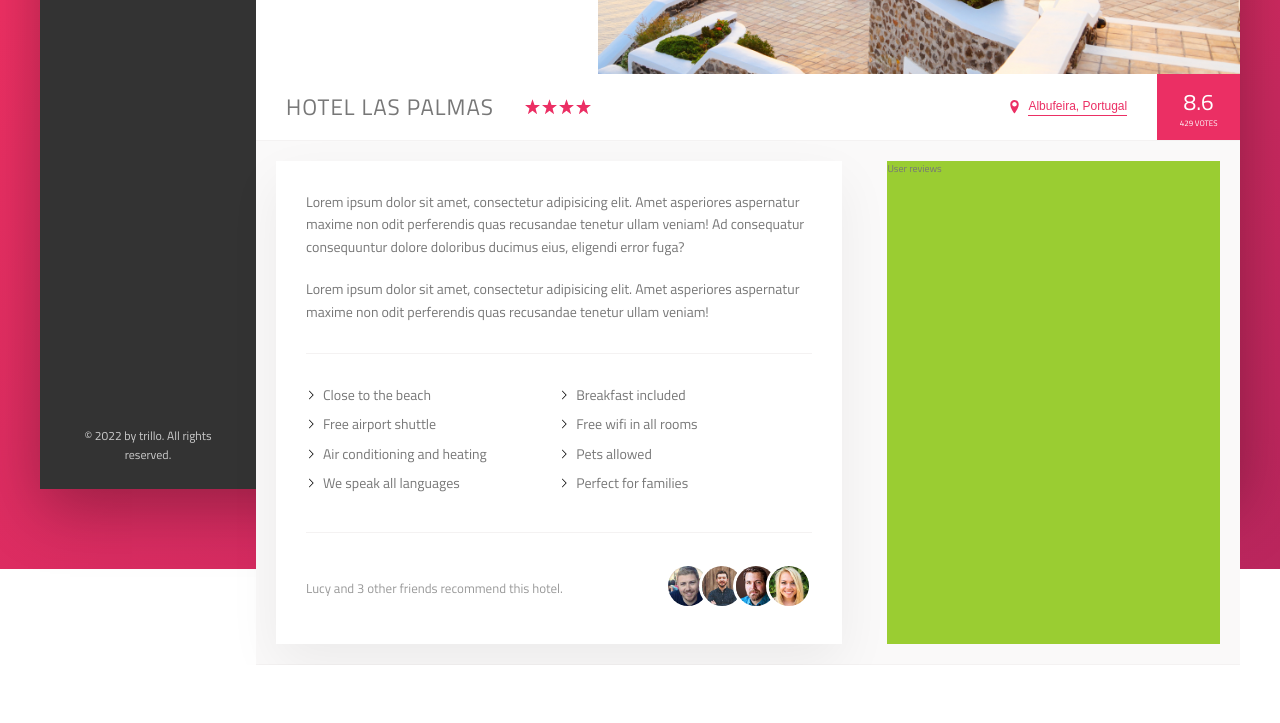
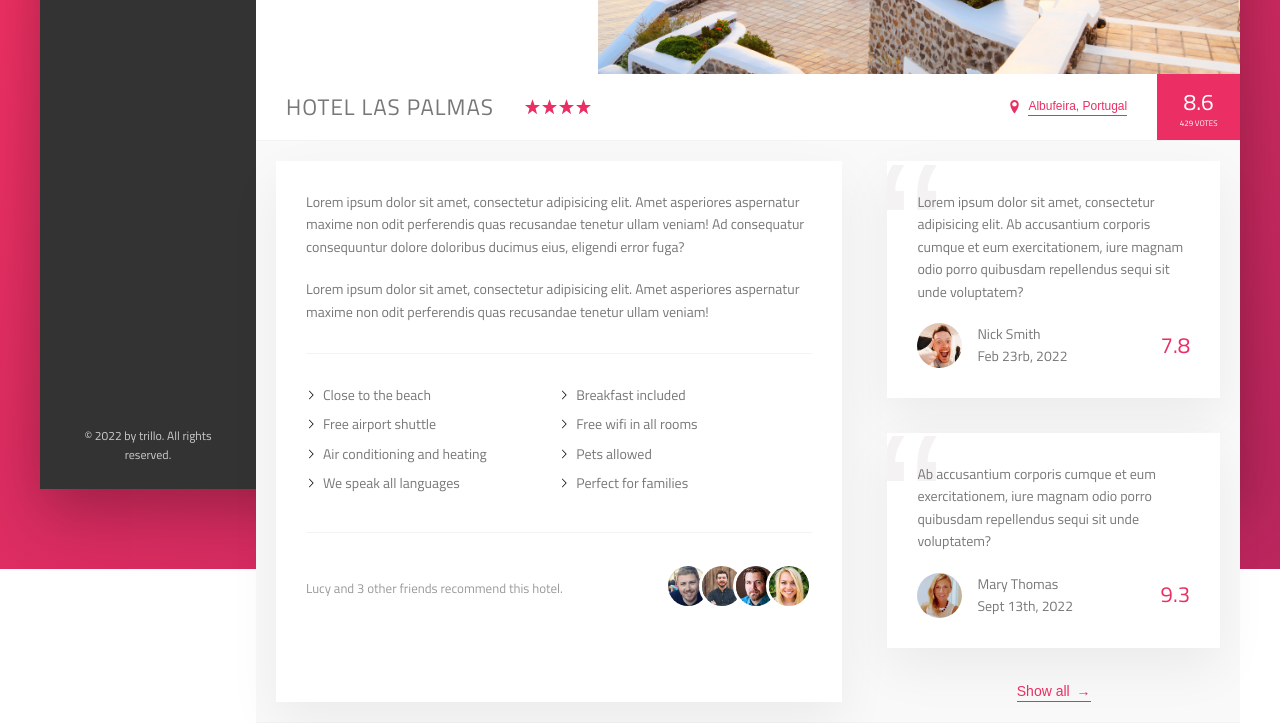
Before and after one commit to Belchenkov/trillo, a website: page index.html in a window 1280 px wide. Shown: the part 461-1184 px from the top of the page. Before the commit the page ends 1126 px from the top, so only its background shows below. Drawn offline with Linux system fonts and the light colour scheme.

Commit message:
Section User Review: finish section

```diff
--- a/index.html
+++ b/index.html
@@ -162,7 +162,34 @@
                             </div>
                         </div>
                         <div class="user-reviews">
-                            User reviews
+                            <figure class="review">
+                                <blockquote class="review__text">
+                                    Lorem ipsum dolor sit amet, consectetur adipisicing elit. Ab accusantium corporis cumque et eum exercitationem, iure magnam odio porro quibusdam repellendus sequi sit unde voluptatem?
+                                </blockquote>
+                                <figcaption class="review__user">
+                                    <img src="./img/user-1.jpg" alt="User 1" class="review__photo">
+                                    <div class="review__user-box">
+                                        <p class="review_user-name">Nick Smith</p>
+                                        <p class="review_user-date">Feb 23rb, 2022</p>
+                                    </div>
+                                    <div class="review__rating">7.8</div>
+                                </figcaption>
+                            </figure>
+                            <figure class="review">
+                                <blockquote class="review__text">
+                                    Ab accusantium corporis cumque et eum exercitationem, iure magnam odio porro quibusdam repellendus sequi sit unde voluptatem?
+                                </blockquote>
+                                <figcaption class="review__user">
+                                    <img src="./img/user-2.jpg" alt="User 2" class="review__photo">
+                                    <div class="review__user-box">
+                                        <p class="review_user-name">Mary Thomas</p>
+                                        <p class="review_user-date">Sept 13th, 2022</p>
+                                    </div>
+                                    <div class="review__rating">9.3</div>
+                                </figcaption>
+                            </figure>
+
+                            <button class="btn-inline">Show all <span>&rarr;</span></button>
                         </div>
                     </div>
                 </main>
--- a/sass/_components.scss
+++ b/sass/_components.scss
@@ -257,8 +257,17 @@
   background-color: transparent;
   cursor: pointer;
 
+  & span {
+    margin-left: 3px;
+    transition: margin-left .3s ease-in-out;
+  }
+
   &:hover {
     color: var(--color-grey-dark-1);
+
+    span {
+      margin-left: 8px;
+    }
   }
 
   &:focus {
@@ -340,3 +349,64 @@
     }
   }
 }
+
+// REVIEWS
+.review {
+  position: relative;
+  background-color: #fff;
+  box-shadow: var(--shadow-light);
+  padding: 3rem;
+  margin-bottom: 3.5rem;
+  overflow: hidden;
+
+  &__text {
+    margin-bottom: 2rem;
+    z-index: 10;
+    position: relative;
+  }
+
+  &__user {
+    display: flex;
+    align-items: center;
+  }
+
+  &__photo {
+    width: 4.5rem;
+    height: 4.5rem;
+    border-radius: 50%;
+    margin-right: 1.5rem;
+  }
+
+  &__user-box {
+    margin-right: auto;
+  }
+
+  &__user-name {
+    font-size: 1.1rem;
+    font-weight: 600;
+    text-transform: uppercase;
+    margin-bottom: .4rem;
+  }
+
+  &__user-date {
+    font-size: 1rem;
+    color: var(--color--grey-dark-3);
+  }
+
+  &__rating {
+    color: var(--color-primary);
+    font-size: 2.2rem;
+    font-weight: 300;
+  }
+
+  &::before {
+    content: "\201C";
+    position: absolute;
+    top: -2.75rem;
+    left: -1rem;
+    line-height: 1;
+    font-size: 20rem;
+    color: var(--color-grey-light-2);
+    font-family: sans-serif;
+  }
+}
--- a/sass/_layout.scss
+++ b/sass/_layout.scss
@@ -40,6 +40,7 @@
   padding: 2rem;
   background-color: var(--color-grey-light-1);
   border-bottom: var(--line);
+  font-size: 1.4rem;
 }
 
 .description {
@@ -48,10 +49,11 @@
   margin-right: 4.5rem;
   box-shadow: var(--shadow-light);
   padding: 3rem;
-  font-size: 1.4rem;
 }
 
 .user-reviews {
-  background-color: yellowgreen;
   flex: 1;
+  display: flex;
+  flex-direction: column;
+  align-items: center;
 }
```
Also changed, not shown: css/style.css.
